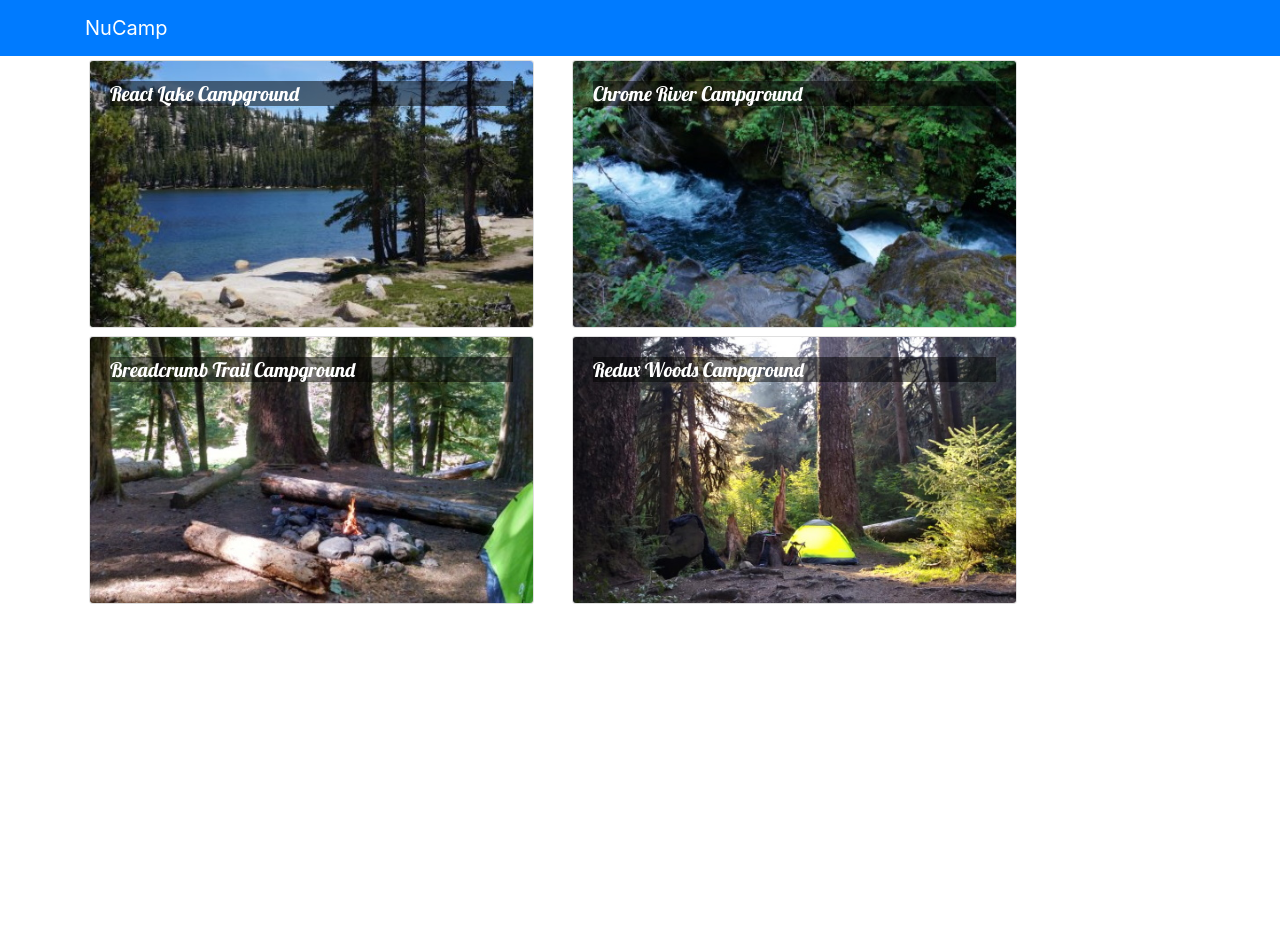
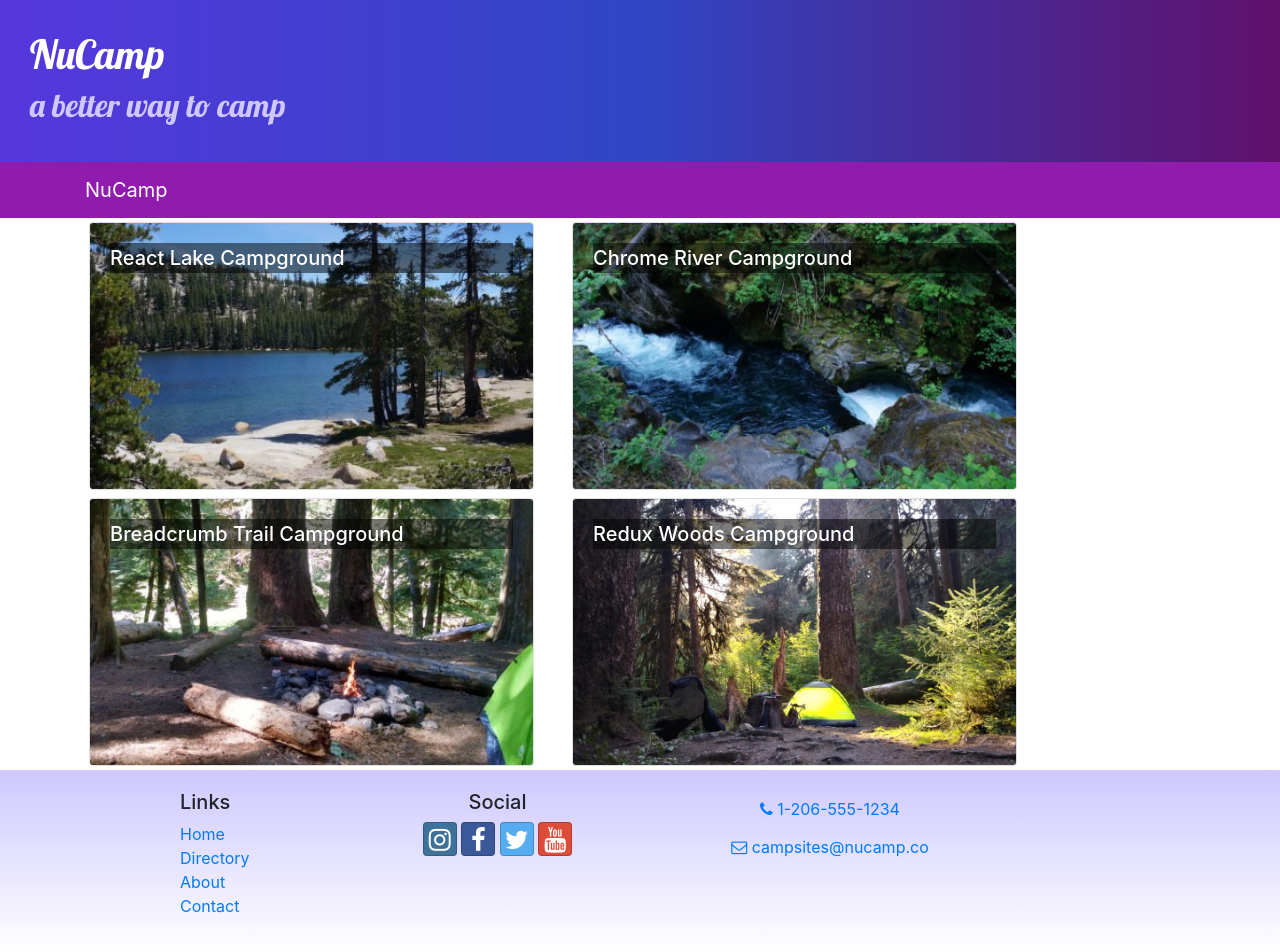
Before and after one commit to slfrucht/NuCamp-React, a React (Create React App) app: page / in a window 1280 px wide. Before the commit the page ends 800 px from the top, so only its background shows below. Built offline with nearby package versions, Linux system fonts and the light colour scheme.

Commit message:
added header and footer components

```diff
--- a/package.json
+++ b/package.json
@@ -7,6 +7,8 @@
     "@testing-library/react": "^11.1.0",
     "@testing-library/user-event": "^12.1.10",
     "bootstrap": "4.5.2",
+    "bootstrap-social": "5.1.1",
+    "font-awesome": "4.7.0",
     "react": "^17.0.2",
     "react-dom": "^17.0.2",
     "react-popper": "1.3.6",
--- a/src/App.css
+++ b/src/App.css
@@ -2,9 +2,42 @@ body {
   font-family: "Open Sans" sans-serif;
 }
 .card-title {
-  font: 500 1.25rem "Lobster" , cursive;
+  font-weight: 500;
+  font-size: 1.25rem;
 }
 .card-img-overlay .card-title {
   color: white;
   background-color: rgba(0, 0, 0, 0.5);
 }
+h1, h2, h3, .card-body>.card-title {
+    font-family: "Lobster", cursive;
+}
+
+h2 {
+  color: #3046c5;
+}
+.row-content {
+  padding: 50px 0;
+  border-bottom: 1px ridge;
+  min-height: 200px;
+}
+
+.site-footer {
+  background-image: linear-gradient(#CEC8FF, white);
+  padding: 20px 0;
+}
+
+.jumbotron {
+  margin: 0;
+  padding: 30px;
+  background-image: linear-gradient(to right, #5637DD, #3046C5, #60106B);
+  color: white;
+}
+
+.jumbotron h2 {
+  color: #CEC8FF;
+}
+
+.navbar-dark {
+  background-color: #901CAD;
+}
--- /dev/null
+++ b/src/components/FooterComponent.js
@@ -0,0 +1,33 @@
+import React from "react";
+
+function Footer(props) {
+    return (
+        <footer className="site-footer">
+            <div className="container">
+                <div className="row">
+                    <div className="col-4 col-sm-2 offset-1">
+                        <h5>Links</h5>
+                        <ul className="list-unstyled">
+                            <li><a href="#">Home</a></li>
+                            <li><a href="#">Directory</a></li>
+                            <li><a href="#">About</a></li>
+                            <li><a href="#">Contact</a></li>
+                        </ul>
+                    </div>
+                    <div className="col-6 col-sm-3 text-center">
+                        <h5>Social</h5>
+                        <a className="btn btn-social-icon btn-instagram" href="http://instagram.com/"><i className="fa fa-instagram" /></a>{' '}
+                        <a className="btn btn-social-icon btn-facebook" href="http://www.facebook.com/"><i className="fa fa-facebook" /></a>{' '}
+                        <a className="btn btn-social-icon btn-twitter" href="http://twitter.com/"><i className="fa fa-twitter" /></a>{' '}
+                        <a className="btn btn-social-icon btn-google" href="http://youtube.com/"><i className="fa fa-youtube" /></a>
+                    </div>
+                    <div className="col-sm-4 text-center">
+                        <a role="button" className="btn btn-link" href="tel:+12065551234"><i className="fa fa-phone" /> 1-206-555-1234</a><br />
+                        <a role="button" className="btn btn-link" href="mailto:notreal@notreal.co"><i className="fa fa-envelope-o" /> campsites@nucamp.co</a>
+                    </div>
+                </div>
+            </div>
+        </footer>
+    )
+}
+export default Footer;
--- /dev/null
+++ b/src/components/HeaderComponent.js
@@ -0,0 +1,26 @@
+import React, { Component } from "react";
+import { Navbar, NavbarBrand, Jumbotron } from "reactstrap";
+
+class Header extends Component {
+    render() {
+        return (
+            <React.Fragment>
+                <Jumbotron fluid>
+                    <div className="row">
+                        <div className="col">
+                            <h1>NuCamp</h1>
+                            <h2>a better way to camp</h2>
+                        </div>
+                    </div>
+                </Jumbotron>
+                <Navbar dark sticky="top">
+                    <div className="container">
+                        <NavbarBrand href="/">NuCamp</NavbarBrand>
+                    </div>
+                </Navbar>
+            </React.Fragment>
+
+        )
+    }
+}
+export default Header;
--- a/src/components/MainComponent.js
+++ b/src/components/MainComponent.js
@@ -1,7 +1,8 @@
 import React, {Component} from "react";
-import { Navbar, NavbarBrand} from "reactstrap";
 import Directory from "./DirectoryComponent";
 import {CAMPSITES} from "../shared/campsites";
+import Header from "./HeaderComponent";
+import Footer from "./FooterComponent";
 import CampsiteInfo from "./CampsiteInfoComponent";
 
 
@@ -20,13 +21,10 @@ class Main extends Component {
   render() {
       return (
           <div>
-              <Navbar dark color="primary">
-              <div className="container">
-                  <NavbarBrand href="/">NuCamp</NavbarBrand>
-              </div>
-              </Navbar>
+            <Header />
               <Directory campsites={this.state.campsites} onClick={campsiteId => this.onCampsiteSelect(campsiteId)}/>
               <CampsiteInfo campsite={this.state.campsites.filter(campsite => campsite.id === this.state.selectedCampsite)[0]} />
+              <Footer />
           </div>
       );
   }
--- a/src/index.js
+++ b/src/index.js
@@ -5,6 +5,8 @@ import reportWebVitals from './reportWebVitals';
 import "bootstrap/dist/css/bootstrap.min.css";
 import "typeface-lobster";
 import "typeface-open-sans";
+import 'font-awesome/css/font-awesome.css';
+import 'bootstrap-social/bootstrap-social.css';
 import App from './App';
 
 
```
Also changed, not shown: 1 other file (tests, documents, lock files or other folders).
